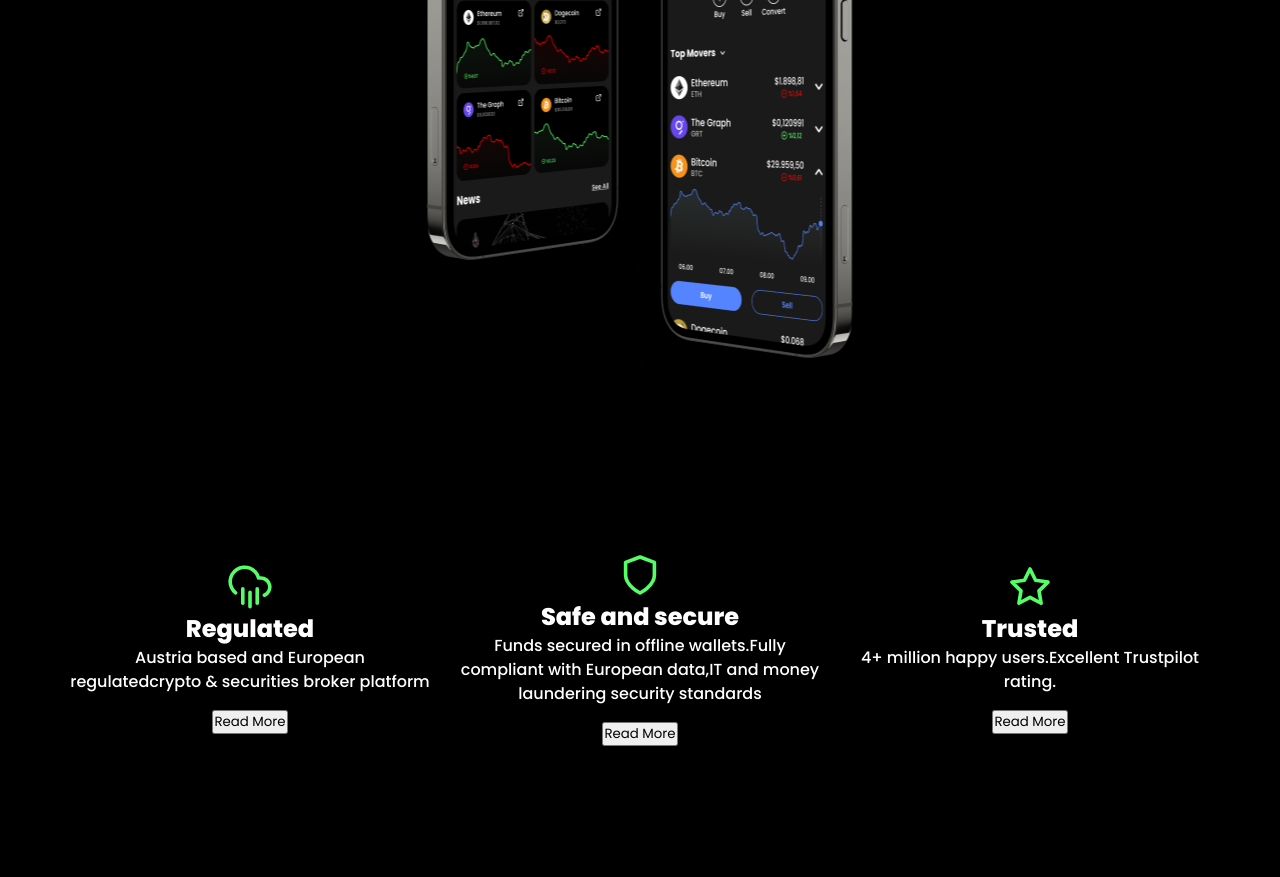
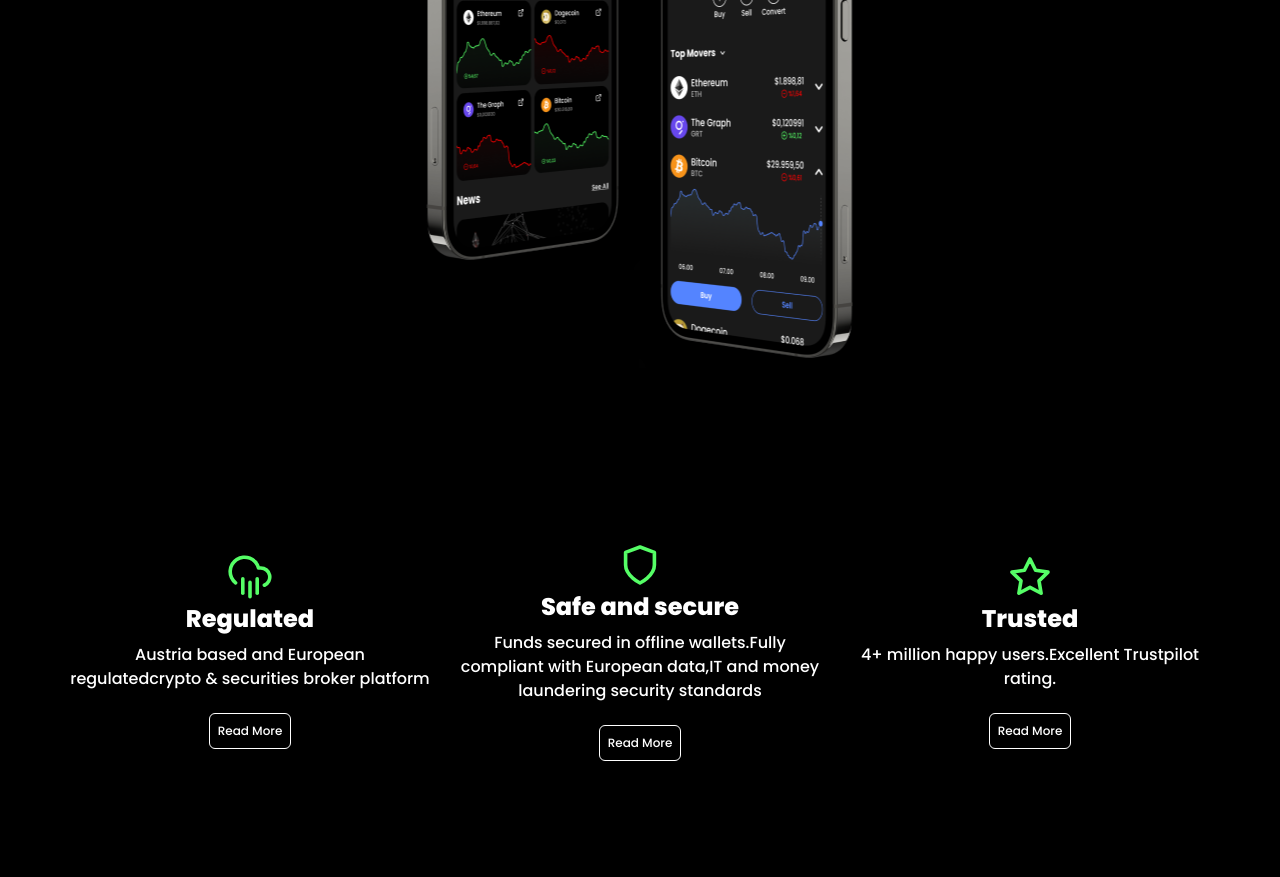
Before and after one commit to pedroafon1/landingpage-rabbitcrypto, a plain HTML site: page index.html in a window 1280 px wide. Shown: the part 709-1586 px from the top of the page. Drawn offline with Linux system fonts and the light colour scheme.

Commit message:
first page finished

```diff
--- a/index.html
+++ b/index.html
@@ -10,7 +10,7 @@
       href="https://fonts.googleapis.com/css2?family=Poppins:wght@200;300;400;500;600;700;800&display=swap"
       rel="stylesheet"
     />
-    <title>Document</title>
+    <title>Rabbit Crypto Wallet</title>
   </head>
   <body>
     <header>
@@ -73,7 +73,7 @@
               <div class="text">
                 <h2>Regulated</h2>
                 <p>Austria based and European regulatedcrypto & securities broker platform</p>
-                <button>Read More</button>
+                <button class="botao">Read More</button>
               </div>
             </div>
           </div>
@@ -84,7 +84,7 @@
               <div class="text">
                 <h2>Safe and secure</h2>
                 <p>Funds secured in offline wallets.Fully compliant with European data,IT and money laundering security standards</p>
-                <button>Read More</button>
+                <button class="botao">Read More</button>
               </div>
             </div>
           </div>
@@ -95,7 +95,8 @@
               <div class="text">
                 <h2>Trusted</h2>
                 <p>4+ million happy users.Excellent Trustpilot rating.</p>
-                <button>Read More</button>
+                <button class="botao">Read More</button>
+                </div>
               </div>
             </div>
           </div>
--- a/scss/_home.scss
+++ b/scss/_home.scss
@@ -61,7 +61,8 @@
     display: flex;
   }
 
-  .icon, .text {
+  .icon,
+  .text {
     flex: 1;
     text-align: center;
   }
@@ -74,13 +75,13 @@
     align-items: center;
     justify-content: center;
     flex-direction: column;
-
   }
   .text {
     h2 {
       color: #fff;
       font-size: 2.4rem;
       font-weight: 800;
+      padding-bottom: 0.7rem;
     }
     p {
       color: #fff;
@@ -88,6 +89,18 @@
       font-size: 1.6rem;
       font-weight: 500;
       line-height: 24px;
+      padding-bottom: 1.2rem;
     }
   }
+  .botao {
+    background-color: #000;
+    color: #fff;
+    border: none;
+    padding: 0.8rem;
+    border-radius: 0.6rem;
+    border: 1px solid #fff;
+    font-size: 1.2rem;
+    font-weight: 500;
+    cursor: pointer;
+  }
 }
--- a/scss/_reset.scss
+++ b/scss/_reset.scss
@@ -4,7 +4,6 @@
     box-sizing: border-box;
     list-style: none;
     font-family: 'Poppins', sans-serif;
-
 }
 
 html {
```
Also changed, not shown: css/main.min.css, 1 other file.
